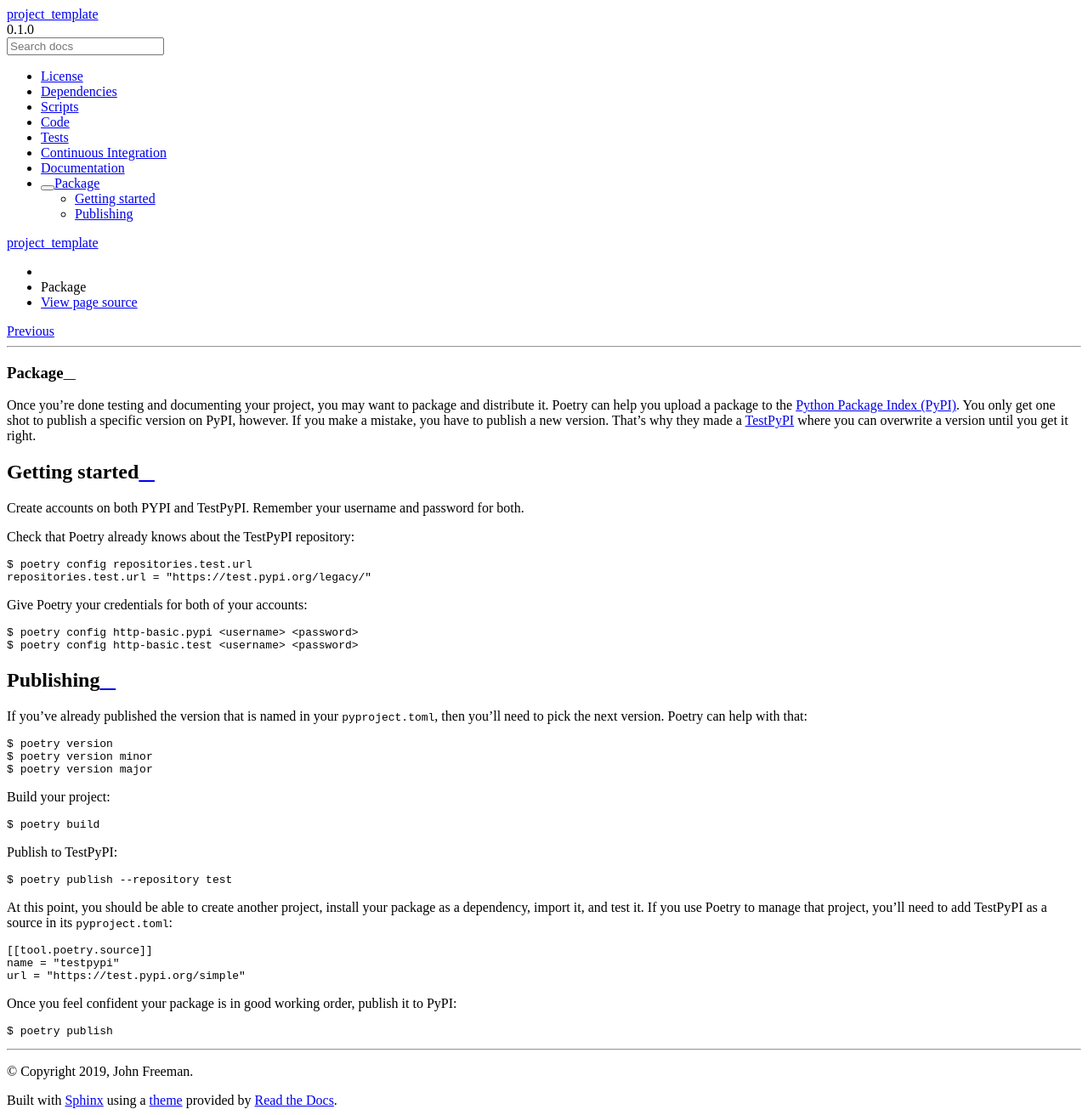
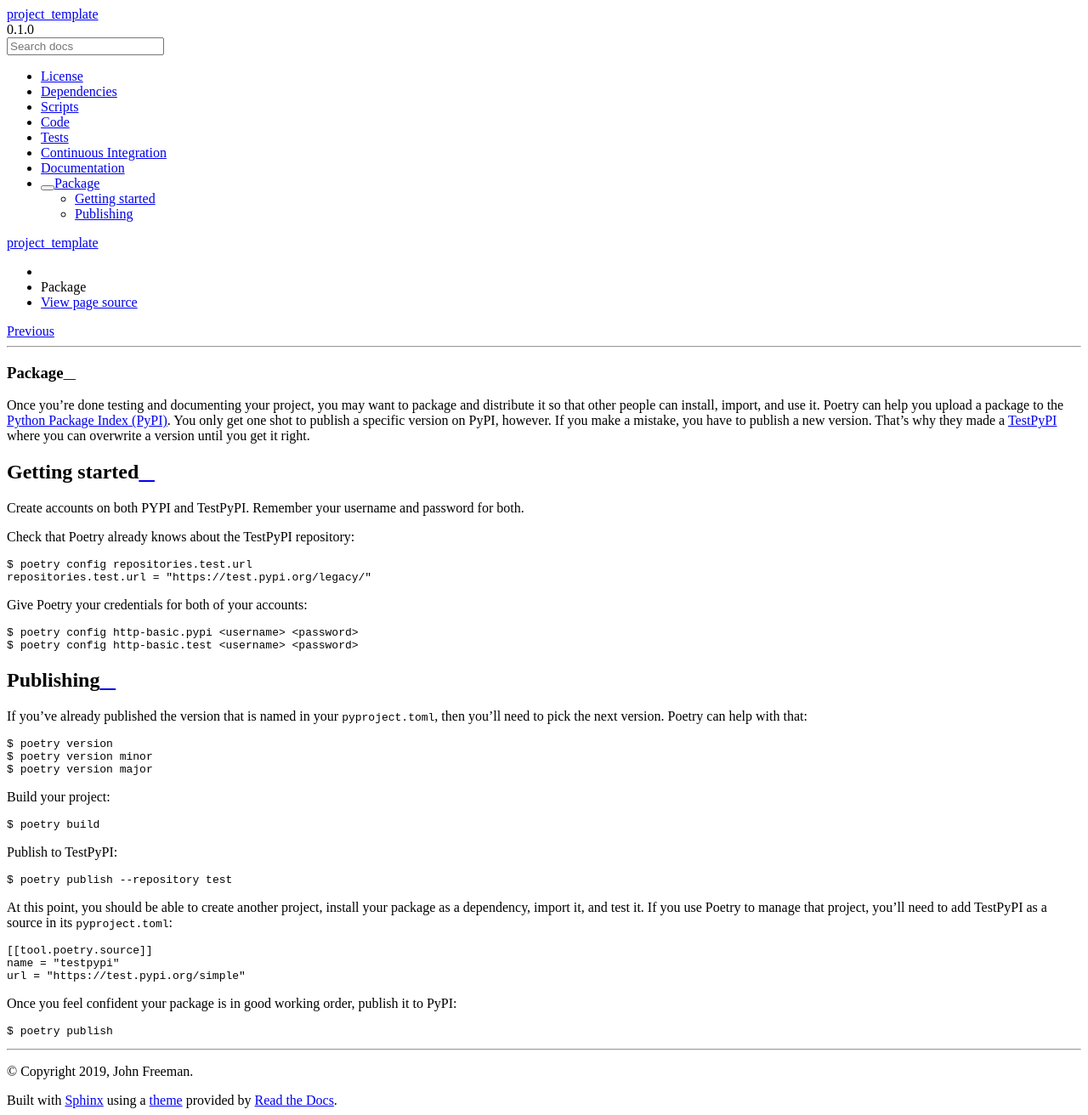
Before and after one commit to thejohnfreeman/project-template-python, a Sphinx documentation site: the page built from docs/package.rst, in a window 1280 px wide. Shown: the whole page at 85% size. Built offline with Sphinx 7.4.7 and the Read the Docs theme 2.0.0, drawn with Linux system fonts in a browser that asks for light colours.

Commit message:
Spell out purpose of package distribution

```diff
--- a/docs/package.rst
+++ b/docs/package.rst
@@ -3,11 +3,11 @@ Package
 =======
 
 Once you're done testing and documenting your project, you may want to package
-and distribute it. Poetry can help you upload a package to the `Python Package
-Index (PyPI)`_. You only get one shot to publish a specific version on PyPI,
-however. If you make a mistake, you have to publish a new version. That's why
-they made a `TestPyPI`_ where you can overwrite a version until you get it
-right.
+and distribute it so that other people can install, import, and use it. Poetry
+can help you upload a package to the `Python Package Index (PyPI)`_. You only
+get one shot to publish a specific version on PyPI, however. If you make
+a mistake, you have to publish a new version. That's why they made
+a `TestPyPI`_ where you can overwrite a version until you get it right.
 
 .. _Python Package Index (PyPI): https://pypi.org/
 .. _TestPyPI: https://test.pypi.org/
```
